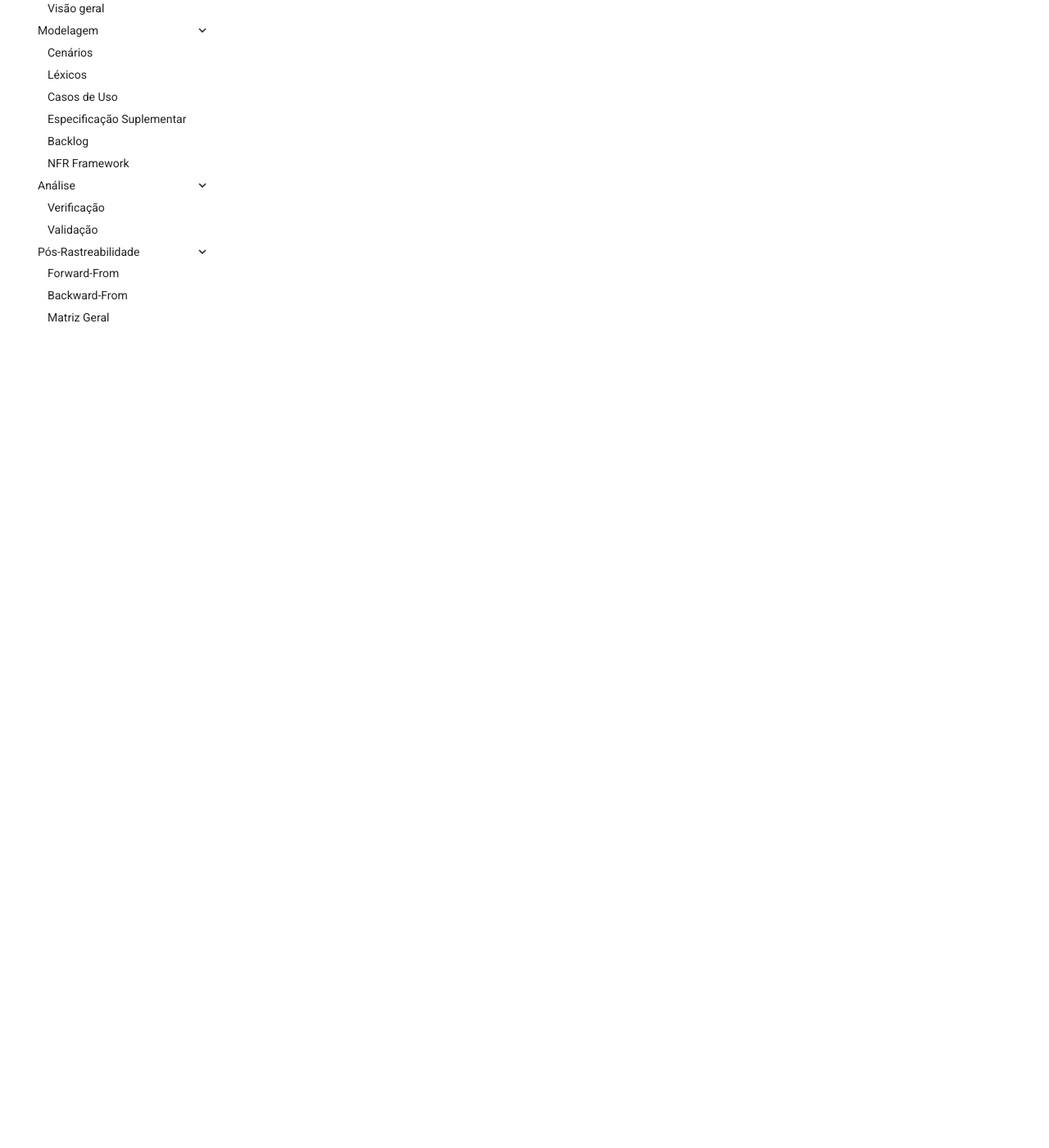
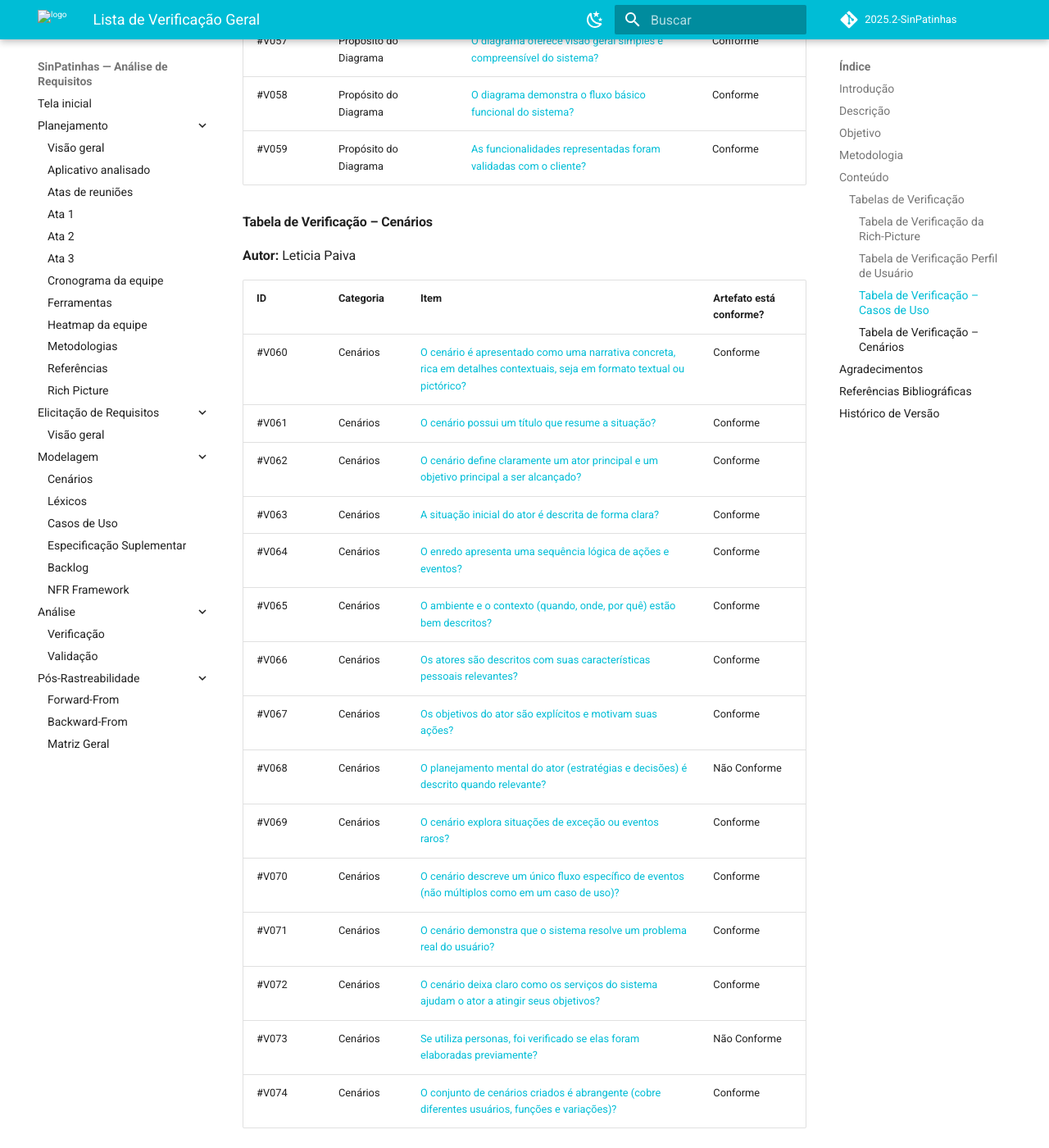
Before and after one commit to Requisitos-de-Software/2025.2-SinPatinhas, an MkDocs documentation site: the page built from docs/analise/verificacao_geral.md, in a window 1280 px wide and 1400 px high, scrolled down 6713 px. Shown: the whole window at 82% size. Built offline with MkDocs 1.6.1 and Material for MkDocs 9.7.7, drawn with Linux system fonts in a browser that asks for light colours; comment, search, counter and statistics services are not loaded; some of the changed text lies outside the part shown.

Commit message:
adiciona itens verificação

```diff
--- a/docs/analise/verificacao_geral.md
+++ b/docs/analise/verificacao_geral.md
@@ -124,6 +124,60 @@ A seguir, são apresentadas as tabelas correspondentes a cada técnica de modela
 | #V036 | Perfil de Usuário | [A experiência prévia do usuário com computadores e outros sistemas está documentada?](../elicitacao/listas_verificacao/lista_verificacao_perfil_usuario.md) | [Conforme](../elicitacao/perfis_usuarios/perfis-de-usuario.md) |
 | #V037 | Perfil de Usuário | [O perfil detalha a experiência do usuário com produtos similares ou concorrentes?](../elicitacao/listas_verificacao/lista_verificacao_perfil_usuario.md) | [Conforme](../elicitacao/perfis_usuarios/perfis-de-usuario.md) |
 
+<a id="tb003"></a>
+
+#### Tabela de Verificação – Casos de Uso
+
+**Autor:** Leticia Paiva
+
+| ID     | Categoria                     | Item | Artefato está conforme? |
+|--------|--------------------------------|------|---------------------------|
+| #V040 | Estrutura e Limites do Sistema | [O sistema é representado por um retângulo no diagrama?](../modelagem/casos_de_uso.md) | Conforme |
+| #V041 | Estrutura e Limites do Sistema | [O nome do sistema está inserido no topo do retângulo?](../modelagem/casos_de_uso.md) | Conforme |
+| #V042 | Estrutura e Limites do Sistema | [Todos os elementos e ações pertencentes ao sistema estão dentro do retângulo?](../modelagem/casos_de_uso.md) | Conforme |
+| #V043 | Estrutura e Limites do Sistema | [Elementos externos ao sistema estão corretamente posicionados fora do retângulo?](../modelagem/casos_de_uso.md) | Conforme |
+| #V044 | Atores | [Os atores são representados por bonecos palito?](../modelagem/casos_de_uso.md) | Conforme |
+| #V045 | Atores | [Os atores representam classes/categorias de usuários, e não indivíduos?](../modelagem/casos_de_uso.md) | Conforme |
+| #V046 | Atores | [Atores primários estão posicionados à esquerda do sistema?](../modelagem/casos_de_uso.md) | Conforme |
+| #V047 | Atores | [Atores secundários estão posicionados à direita do sistema?](../modelagem/casos_de_uso.md) | Conforme |
+| #V048 | Atores | [Cada ator está associado a pelo menos um caso de uso?](../modelagem/casos_de_uso.md) | Conforme |
+| #V049 | Casos de Uso | [Os casos de uso são representados por ovais?](../modelagem/casos_de_uso.md) | Conforme |
+| #V050 | Casos de Uso | [Os nomes dos casos de uso começam com verbo no infinitivo?](../modelagem/casos_de_uso.md) | Conforme |
+| #V051 | Casos de Uso | [Os nomes são claros e suficientemente descritivos?](../modelagem/casos_de_uso.md) | Conforme |
+| #V052 | Casos de Uso | [Os casos de uso estão organizados em ordem lógica?](../modelagem/casos_de_uso.md) | Conforme |
+| #V053 | Relacionamentos | [Relacionamentos de associação são representados por linhas sólidas?](../modelagem/casos_de_uso.md) | Conforme |
+| #V054 | Relacionamentos | [Relacionamentos de Inclusão (<<include>>) estão corretamente aplicados?](../modelagem/casos_de_uso.md) | Conforme |
+| #V055 | Relacionamentos | [Relacionamentos de Extensão (<<extend>>) estão corretamente aplicados?](../modelagem/casos_de_uso.md) | Conforme |
+| #V056 | Relacionamentos | [Relacionamentos de generalização (herança entre atores ou casos) estão corretos?](../modelagem/casos_de_uso.md) | Conforme |
+| #V057 | Propósito do Diagrama | [O diagrama oferece visão geral simples e compreensível do sistema?](../modelagem/casos_de_uso.md) | Conforme |
+| #V058 | Propósito do Diagrama | [O diagrama demonstra o fluxo básico funcional do sistema?](../modelagem/casos_de_uso.md) | Conforme |
+| #V059 | Propósito do Diagrama | [As funcionalidades representadas foram validadas com o cliente?](../modelagem/casos_de_uso.md) | Conforme |
+
+
+<a id="tb004"></a>
+
+#### Tabela de Verificação – Cenários
+
+**Autor:** Leticia Paiva
+
+| ID   | Categoria | Item | Artefato está conforme? |
+|------|-----------|------|---------------------------|
+| #V060 | Cenários | [O cenário é apresentado como uma narrativa concreta, rica em detalhes contextuais, seja em formato textual ou pictórico?](../modelagem/cenarios.md) | Conforme |
+| #V061 | Cenários | [O cenário possui um título que resume a situação?](../modelagem/cenarios.md) | Conforme |
+| #V062 | Cenários | [O cenário define claramente um ator principal e um objetivo principal a ser alcançado?](../modelagem/cenarios.md) | Conforme |
+| #V063 | Cenários | [A situação inicial do ator é descrita de forma clara?](../modelagem/cenarios.md) | Conforme |
+| #V064 | Cenários | [O enredo apresenta uma sequência lógica de ações e eventos?](../modelagem/cenarios.md) | Conforme |
+| #V065 | Cenários | [O ambiente e o contexto (quando, onde, por quê) estão bem descritos?](../modelagem/cenarios.md) | Conforme |
+| #V066 | Cenários | [Os atores são descritos com suas características pessoais relevantes?](../modelagem/cenarios.md) | Conforme |
+| #V067 | Cenários | [Os objetivos do ator são explícitos e motivam suas ações?](../modelagem/cenarios.md) | Conforme |
+| #V068 | Cenários | [O planejamento mental do ator (estratégias e decisões) é descrito quando relevante?](../modelagem/cenarios.md) | Não Conforme |
+| #V069 | Cenários | [O cenário explora situações de exceção ou eventos raros?](../modelagem/cenarios.md) | Conforme |
+| #V070 | Cenários | [O cenário descreve um único fluxo específico de eventos (não múltiplos como em um caso de uso)?](../modelagem/cenarios.md) | Conforme |
+| #V071 | Cenários | [O cenário demonstra que o sistema resolve um problema real do usuário?](../modelagem/cenarios.md) | Conforme |
+| #V072 | Cenários | [O cenário deixa claro como os serviços do sistema ajudam o ator a atingir seus objetivos?](../modelagem/cenarios.md) | Conforme |
+| #V073 | Cenários | [Se utiliza personas, foi verificado se elas foram elaboradas previamente?](../modelagem/cenarios.md) | Não Conforme |
+| #V074 | Cenários | [O conjunto de cenários criados é abrangente (cobre diferentes usuários, funções e variações)?](../modelagem/cenarios.md) | Conforme |
+
 ---
 
 ## Agradecimentos
```
Also changed, not shown: docs/pos-rastreabilidade/elos.md (+6 -6 lines).
